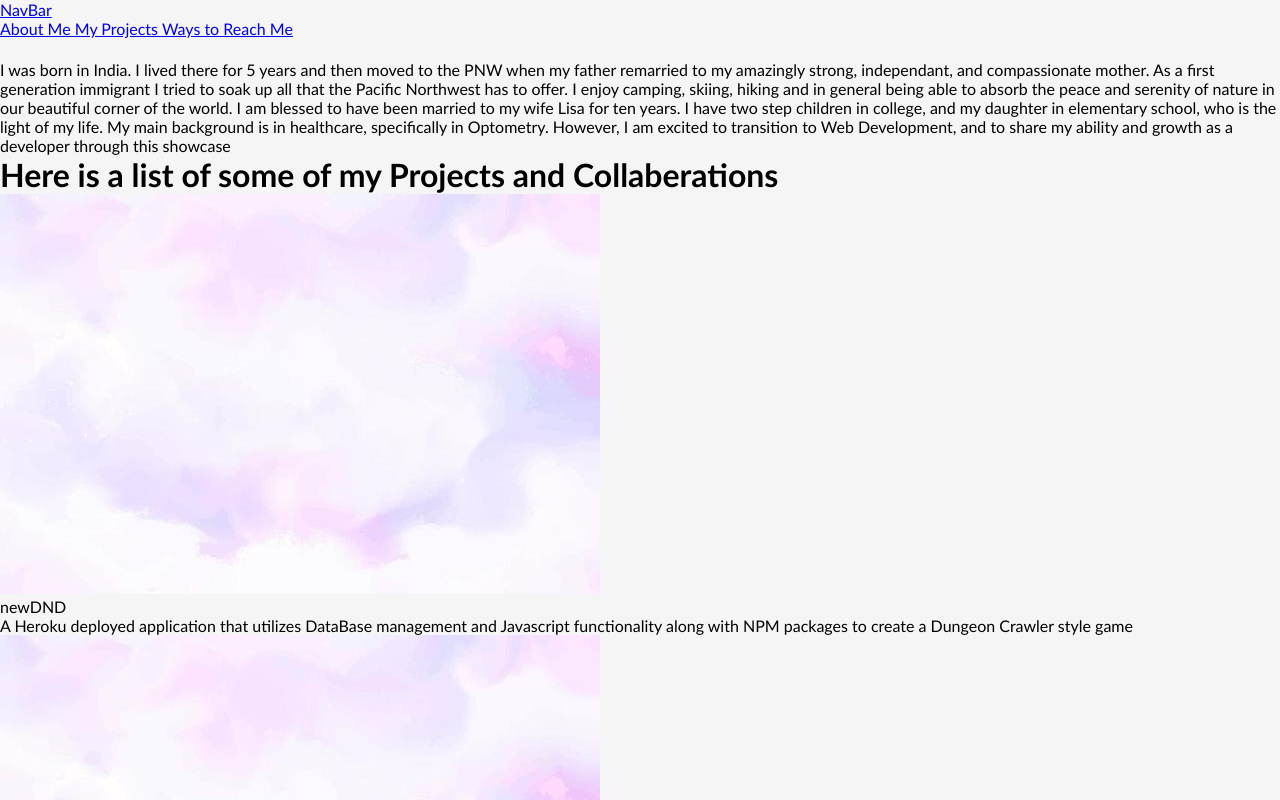
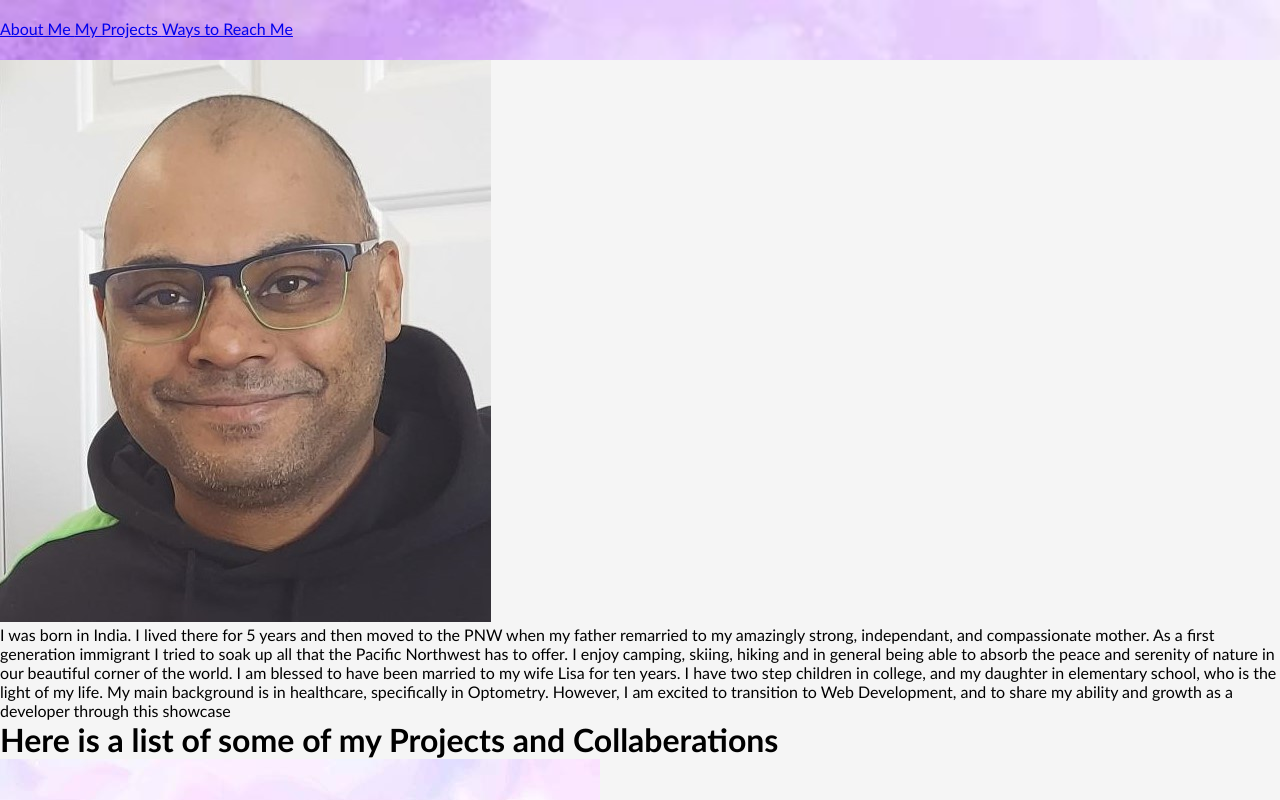
Before and after one commit to rasvindra/showcaseREACT, a React (Create React App) app: page / in a window 1280 px wide. Shown: the top 800 px of the page. Built offline with nearby package versions, Linux system fonts and the light colour scheme; the HTML template or start-up script is replaced by a standard one.

Commit message:
fixed image rendering in components

```diff
--- a/src/components/AboutME.js
+++ b/src/components/AboutME.js
@@ -7,7 +7,7 @@ function AboutME() {
     return (
 
         <Container fluid className="Biography" id="Bio">
-            <Container imgPath={raviHeadshot} alt="short description"/>
+            <img src={raviHeadshot} alt="short description"/>
             <p>I was born in India. I lived there for 5 years and then moved to the PNW when my father remarried to my amazingly strong, independant, and compassionate mother. As a first generation immigrant I tried to soak up all that the Pacific Northwest has to offer. I enjoy camping, skiing, hiking and in general being able to absorb the peace and serenity of nature in our beautiful corner of the world. I am blessed to have been married to my wife Lisa for ten years. I have two step children in college, and my daughter in elementary school, who is the light of my life. My main background is in healthcare, specifically in Optometry. However, I am excited to transition to Web Development, and to share my ability and growth as a developer through this showcase
             </p>
         </Container>
--- a/src/components/Header.js
+++ b/src/components/Header.js
@@ -7,7 +7,7 @@ import PurpleClouds from "../Assets/purple-clouds.jpg"
 function Header() {
     const headStyle={
         height:"60px",
-        backgroundImage:PurpleClouds,
+        backgroundImage: `url(${PurpleClouds})`,
         backgroundSize:"cover",
         backgroundRepeat:"no-repeat",
     };
--- a/src/components/Navigation.js
+++ b/src/components/Navigation.js
@@ -6,9 +6,13 @@ import Navbar from "react-bootstrap/Navbar";
 
 
 function NavigationBar() {
+    const NavStyle={
+        padding:"20px",
+    };
+
     return (
         <>
-        <Navbar.Brand href="#Navigation">NavBar</Navbar.Brand>
+        <Navbar.Brand style={NavStyle} href="#Navigation"></Navbar.Brand>
          <Nav className = "NavigationBar" id="Navigation">
             <a href="#Bio"> About Me </a>
             <a href="#Portfolio"> My Projects </a>
```
